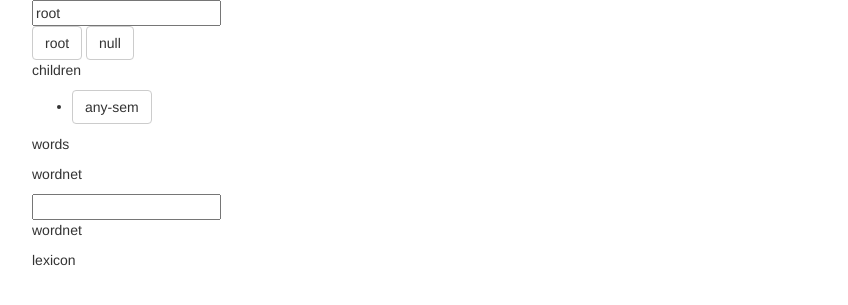
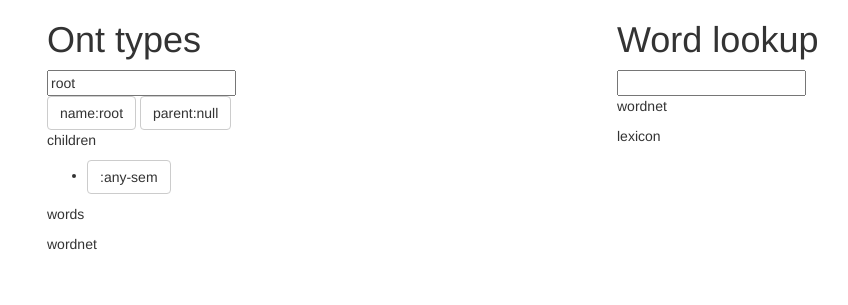
Before and after one commit to mrmechko/TripsEditor, a Django app: page /ont/index in a window 1280 px wide. Shown: the top 305 px of the page, without its empty margins (38-886 px from the left). Run offline with Django 3.2, Linux system fonts and the light colour scheme; some libraries are stand-ins or nearby versions.

Commit message:
basic functionality complete

```diff
--- a/OntologyViewer/templates/index.html
+++ b/OntologyViewer/templates/index.html
@@ -10,11 +10,13 @@
 {% block content %}
 <div class="container">
 {% verbatim %}
-  <div id='onttype'>
+  <div class='col-md-6' id='onttype'>
+    <h1>Ont types</h1>
     <input v-model="name">
     <ontnode :node="node"></ontnode>
   </div>
-  <div id='wordlookup'>
+  <div class='col-md-6' id='wordlookup'>
+    <h1>Word lookup</h1>
     <input v-model='word'>
     <ontlist :elements='wnlist' label='wordnet'></ontlist>
     <ontlist :elements='lexlist' label='lexicon'></ontlist>
--- a/client/js/OntologyViewer/script.js
+++ b/client/js/OntologyViewer/script.js
@@ -5,8 +5,8 @@ var current_onttypes = [];
 var messenger = new Vue()
 
 Vue.component("ontname", {
-  props: ["name"],
-  template: "<button type=\"button\" class=\"btn btn-default\" v-on:click='emitOntType(name)'>{{ name }}</button>",
+  props: ["name", "label"],
+  template: "<button type=\"button\" class=\"btn btn-default\" v-on:click='emitOntType(name)'>{{ label }}:{{ name }}</button>",
   methods: {
     emitOntType: function (t) {
       messenger.$emit('emitOntType', t)
@@ -47,8 +47,8 @@ Vue.component("ontnode", {
   props: ["node"],
   template: "\
   <div>\
-    <ontname :name='node.name'></ontname>\
-    <ontname :name='node.parent'></ontname>\
+    <ontname :name='node.name' label='name'></ontname>\
+    <ontname :name='node.parent' label='parent'></ontname>\
     <ontlist :elements='node.children' label='children'></ontlist>\
     <list :elements='node.words' label='words'></list>\
     <list :elements='node.wordnet' label='wordnet'></list>\
--- a/requirements.txt
+++ b/requirements.txt
@@ -1 +1,3 @@
 simplejson
+django==1.10.1
+git+https://github.com/mrmechko/diesel-python
```
